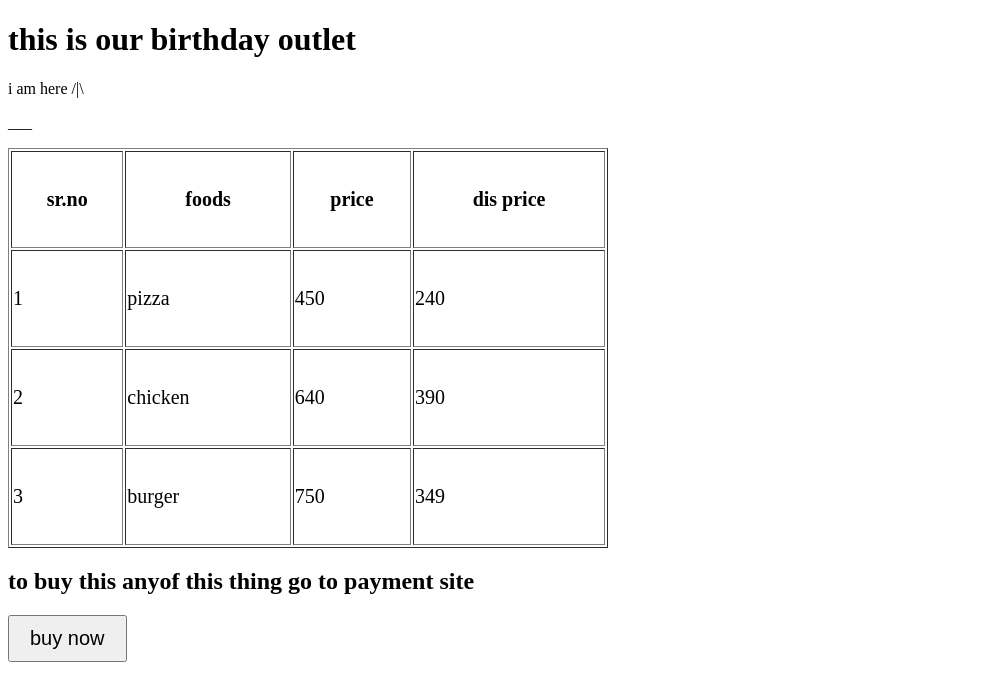
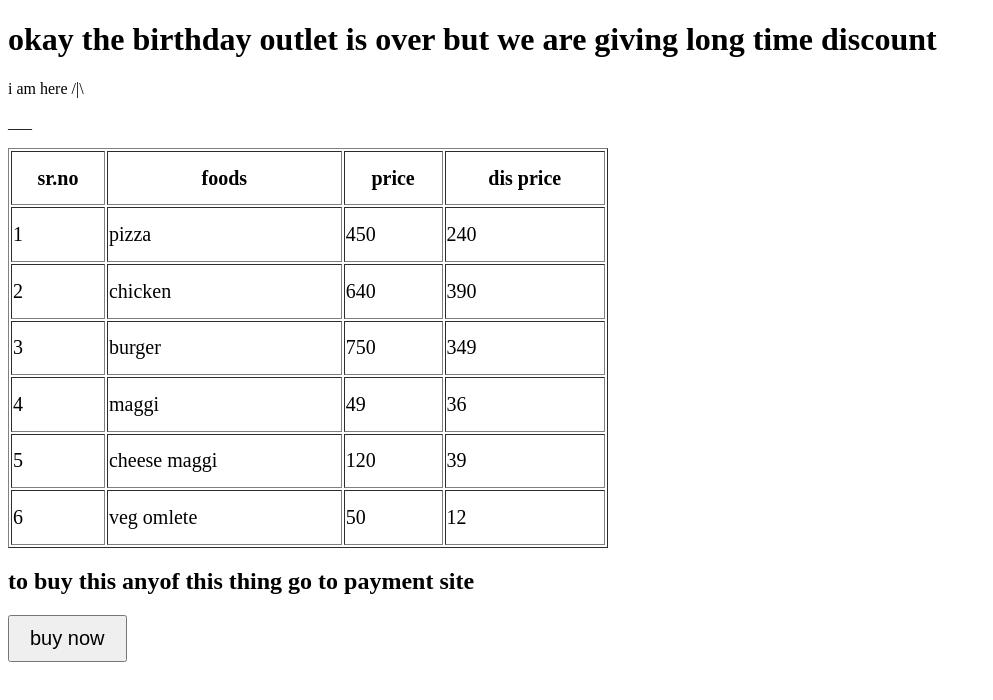
Before and after one commit to swarnkar028/maybaj-outlet, a plain HTML site: page index.html in a window 1280 px wide. Shown: the whole page, without its empty margins (0-993 px from the left). Drawn offline with Linux system fonts and the light colour scheme.

Commit message:
Update index.html
Signed-off-by: swarnkar028 <swarnkarsaurabh97@gmail.com>

```diff
--- a/index.html
+++ b/index.html
@@ -6,7 +6,7 @@
 
     <body>
 
-        <h1>this is our birthday outlet</h1>
+        <h1>okay the birthday outlet is over but we are giving long  time discount  </h1>
         <p> i am here  /|\</p><p>___</p>
 
 
@@ -35,6 +35,24 @@
                 <td>750</td>
                 <td> 349</td>
              </tr>
+                   <tr>
+                <td>4</td>
+                <td>maggi</td>
+                <td>49</td>
+                <td> 36</td>
+             </tr>
+                   <tr>
+                <td>5</td>
+                <td>cheese maggi</td>
+                <td>120</td>
+                <td> 39</td>
+             </tr>
+                   <tr>
+                <td>6</td>
+                <td>veg omlete</td>
+                <td>50</td>
+                <td> 12</td>
+             </tr>
     </table>
              <h2> to buy this anyof this thing go to payment site </h2>
              <a href="payment.html">
@@ -43,4 +61,5 @@
                 </button>
              </a>
     </body>
+
 </html>
```
